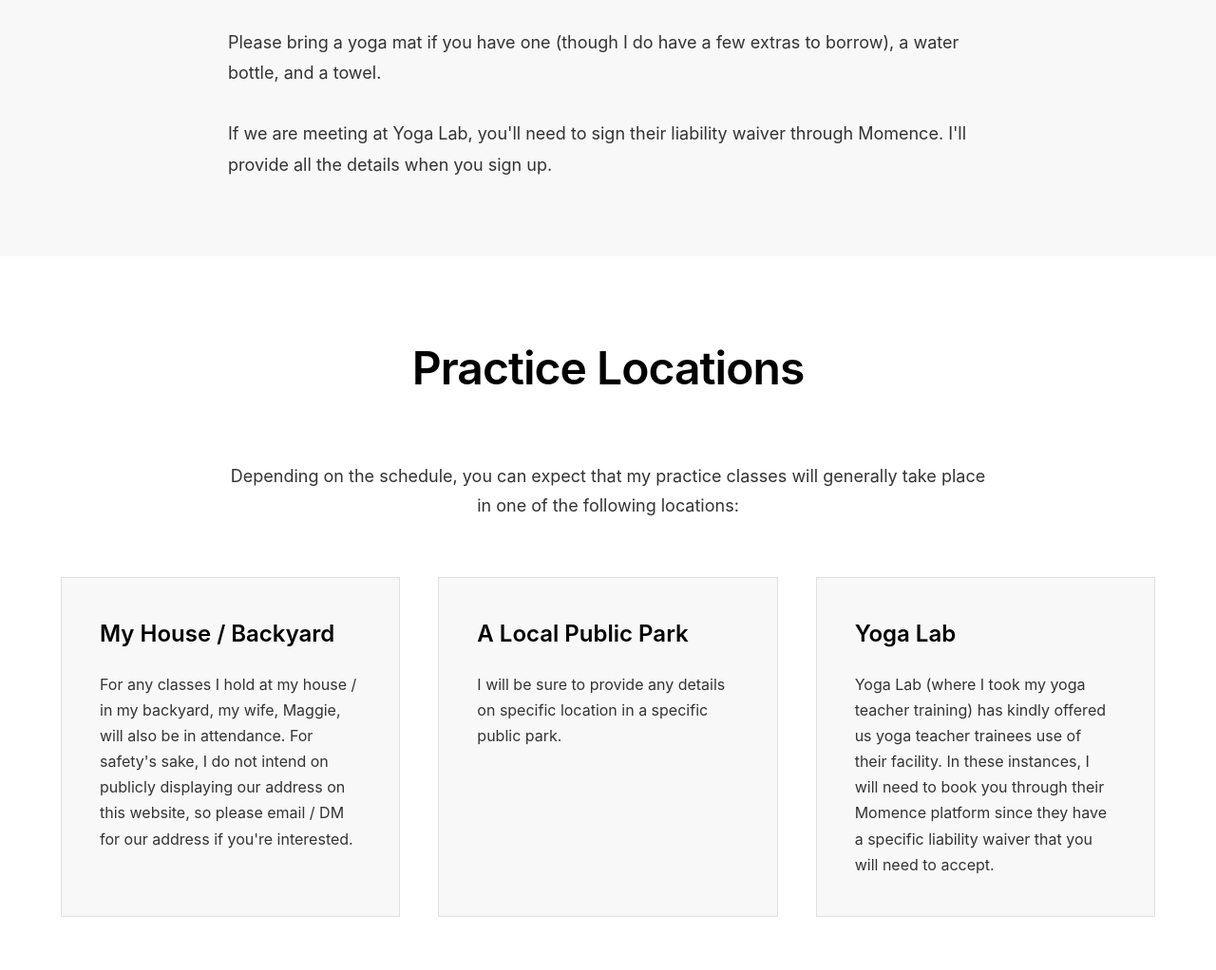
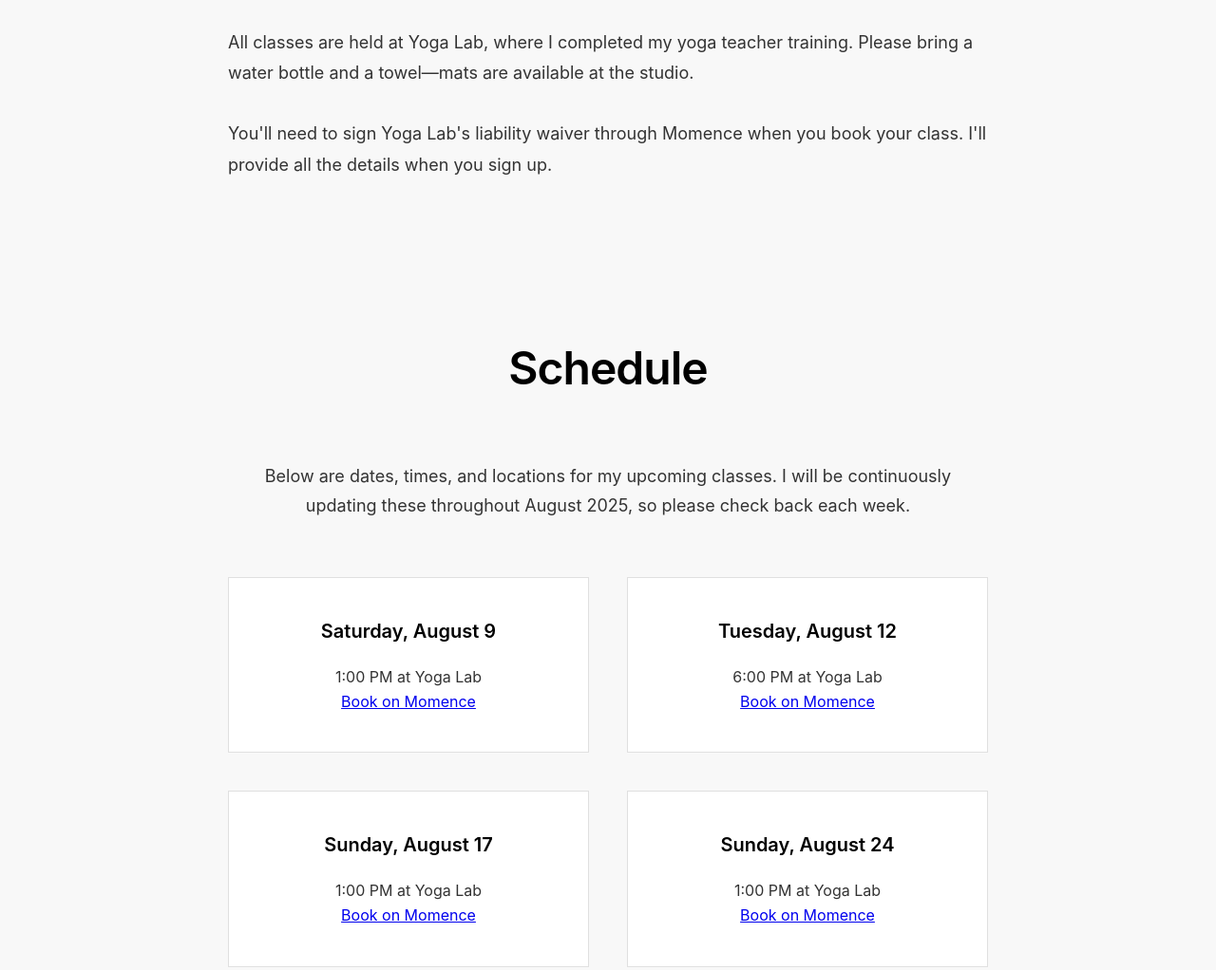
Before and after one commit to dkhundley/ytt-website, a website: page index.html in a window 1280 px wide. Shown: the part 1508-2530 px from the top of the page at 95% size. Drawn offline with Linux system fonts and the light colour scheme.

Commit message:
Refreshing locations

```diff
--- a/index.html
+++ b/index.html
@@ -46,33 +46,13 @@
 
                     <p>Each class runs for 60 minutes and follows a power yoga format, weaving in themes like mindfulness, breath, and presence. I'll guide you with clear, easy-to-follow cues, and I'll always offer modifications so you can move at a pace and level that works for you.</p>
 
-                    <p>Please bring a yoga mat if you have one (though I do have a few extras to borrow), a water bottle, and a towel.</p>
+                    <p>All classes are held at Yoga Lab, where I completed my yoga teacher training. Please bring a water bottle and a towel—mats are available at the studio.</p>
 
-                    <p>If we are meeting at Yoga Lab, you'll need to sign their liability waiver through Momence. I'll provide all the details when you sign up.</p>
+                    <p>You'll need to sign Yoga Lab's liability waiver through Momence when you book your class. I'll provide all the details when you sign up.</p>
                 </div>
             </div>
         </section>
 
-        <section class="locations">
-            <div class="container">
-                <h2>Practice Locations</h2>
-                <p class="locations-intro">Depending on the schedule, you can expect that my practice classes will generally take place in one of the following locations:</p>
-                <div class="locations-grid">
-                    <div class="location-card">
-                        <h3>My House / Backyard</h3>
-                        <p>For any classes I hold at my house / in my backyard, my wife, Maggie, will also be in attendance. For safety's sake, I do not intend on publicly displaying our address on this website, so please email / DM for our address if you're interested.</p>
-                    </div>
-                    <div class="location-card">
-                        <h3>A Local Public Park</h3>
-                        <p>I will be sure to provide any details on specific location in a specific public park.</p>
-                    </div>
-                    <div class="location-card">
-                        <h3>Yoga Lab</h3>
-                        <p>Yoga Lab (where I took my yoga teacher training) has kindly offered us yoga teacher trainees use of their facility. In these instances, I will need to book you through their Momence platform since they have a specific liability waiver that you will need to accept.</p>
-                    </div>
-                </div>
-            </div>
-        </section>
 
         <section class="schedule">
             <div class="container">
@@ -138,8 +118,8 @@
                         <p>I like to think of power yoga as a blend between yoga as you might traditionally know it and a cardio class like HIIT. It is challenging, but the encouragement here is that you take what you need on your mat. Throughout the class, I will offer modifications to various poses to help make the experience a fulfilling one for you.</p>
                     </div>
                     <div class="faq-item">
-                        <h3>What if I don't have a mat?</h3>
-                        <p>I have around 3 extra mats that people can borrow, and I'd be glad to have those cleaned if you would like to use one. Now, if you plan to roll up with a crew of 5+ people who all need mats, I unfortunately won't be able to provide a mat for everybody. But you don't necessarily need a formal mat! A large beach towel would also be okay.</p>
+                        <h3>Do I need a mat?</h3>
+                        <p>No worries if you don't have your own mat! I have a few extra mats available, and Yoga Lab has kindly offered the use of their rental mats for our practice sessions. There are plenty of mats available for everyone who needs one.</p>
                     </div>
                     <div class="faq-item">
                         <h3>Are the practice teaching courses directly sponsored by Yoga Lab?</h3>
```
